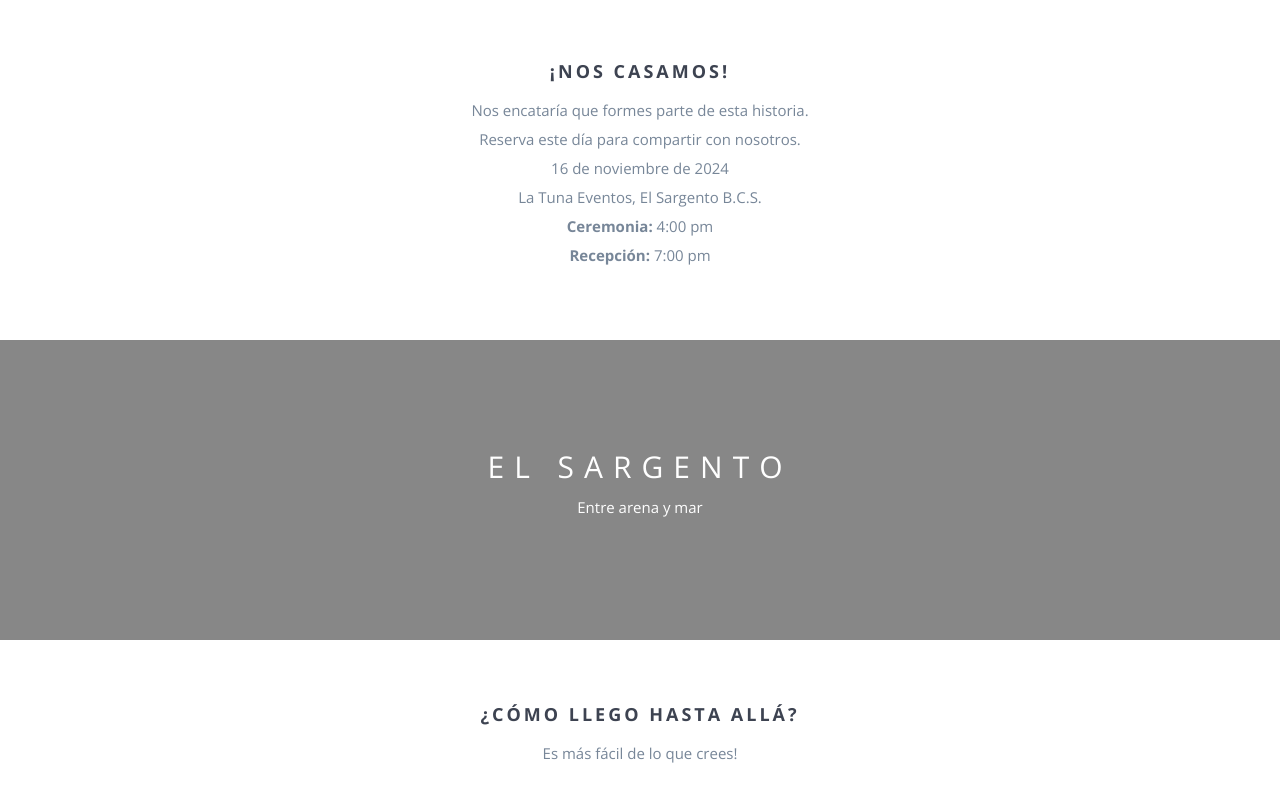
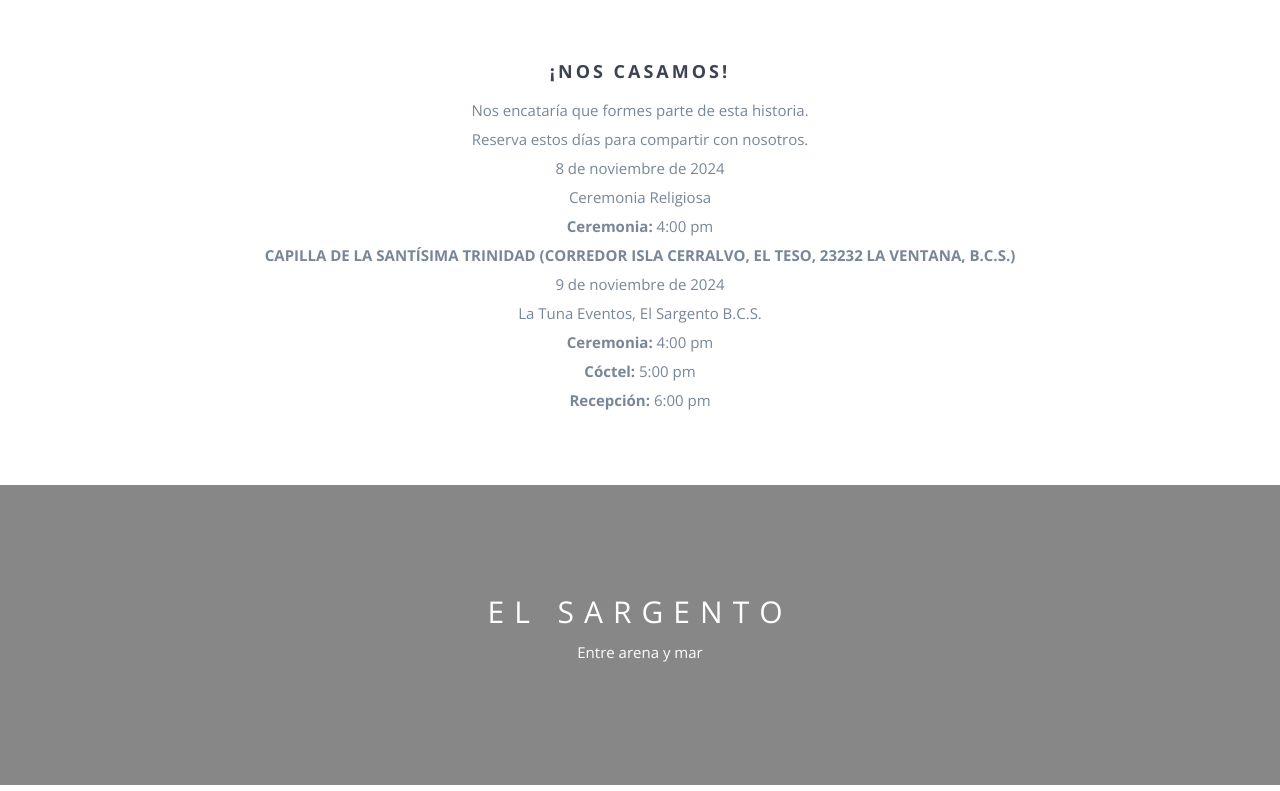
Before and after one commit to Martinciogv/invitacion, a website: page index.html in a window 1280 px wide. Shown: the part 1178-1969 px from the top of the page. Drawn offline with nearby package versions, Linux system fonts and the light colour scheme; a script that the page names is missing; files whose address does not match are found by name.

Commit message:
Update index.html
actualizacion de fechas

```diff
--- a/index.html
+++ b/index.html
@@ -58,7 +58,7 @@
                 const total = e.target.elements.Total.value;
                 const attendance = e.target.elements.Asistencia.value;
 
-            console.log(email+' - '+name+' - '+total+' - '+attendance)
+                console.log(email + ' - ' + name + ' - ' + total + ' - ' + attendance)
 
                 try {
                     // Crear un documento con el correo electrónico como ID
@@ -135,15 +135,27 @@
                     <h3>¡Nos casamos!</h3>
                     <p>Nos encataría que formes parte de esta historia.
                         <br>
-                        Reserva este día para compartir con nosotros.
+                        Reserva estos días para compartir con nosotros.
                         <br>
-                        16 de noviembre de 2024
+                        8 de noviembre de 2024
+                        <br>
+                        Ceremonia Religiosa
+                        <br>
+                        <strong>Ceremonia:</strong> 4:00 pm
+                        <br>
+                        <strong>CAPILLA DE LA SANTÍSIMA TRINIDAD
+                            (CORREDOR ISLA CERRALVO, EL TESO, 23232 LA VENTANA, B.C.S.)</strong>
+
+                        <br>
+                        9 de noviembre de 2024
                         <br>
                         La Tuna Eventos, El Sargento B.C.S.
                         <br>
                         <strong>Ceremonia:</strong> 4:00 pm
                         <br>
-                        <strong>Recepción:</strong> 7:00 pm
+                        <strong>Cóctel:</strong> 5:00 pm
+                        <br>
+                        <strong>Recepción:</strong> 6:00 pm
                     </p>
 
 
@@ -229,7 +241,7 @@
                 <div class="col-md-6 col-md-offset-3">
                     <h3>Confirma tu asistencia</h3>
                     <p>Agradeceríamos nos pudieses indicar si podrás asistir</p>
-                    <p>antes del 30 de Septiembre de 2024 </p>
+                    <p>antes del 28 de junio de 2024 </p>
                     <form id="rsvp-form" class="rsvp-form gform" action="" method="POST">
                         <div class="row">
                             <div class="col-md-6 col-sm-6">
```
Lines whose indentation alone changed are shown as unchanged.
